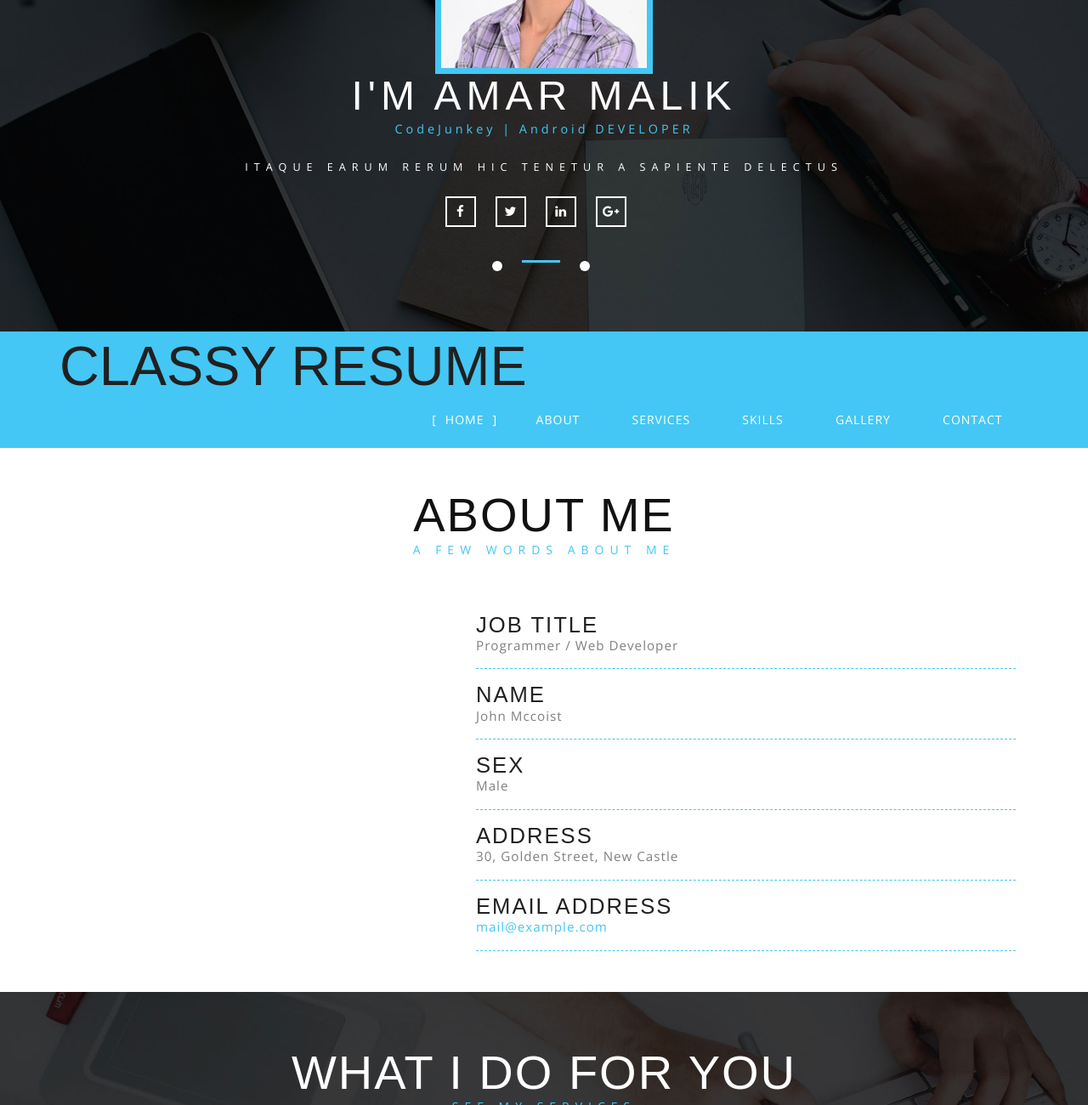
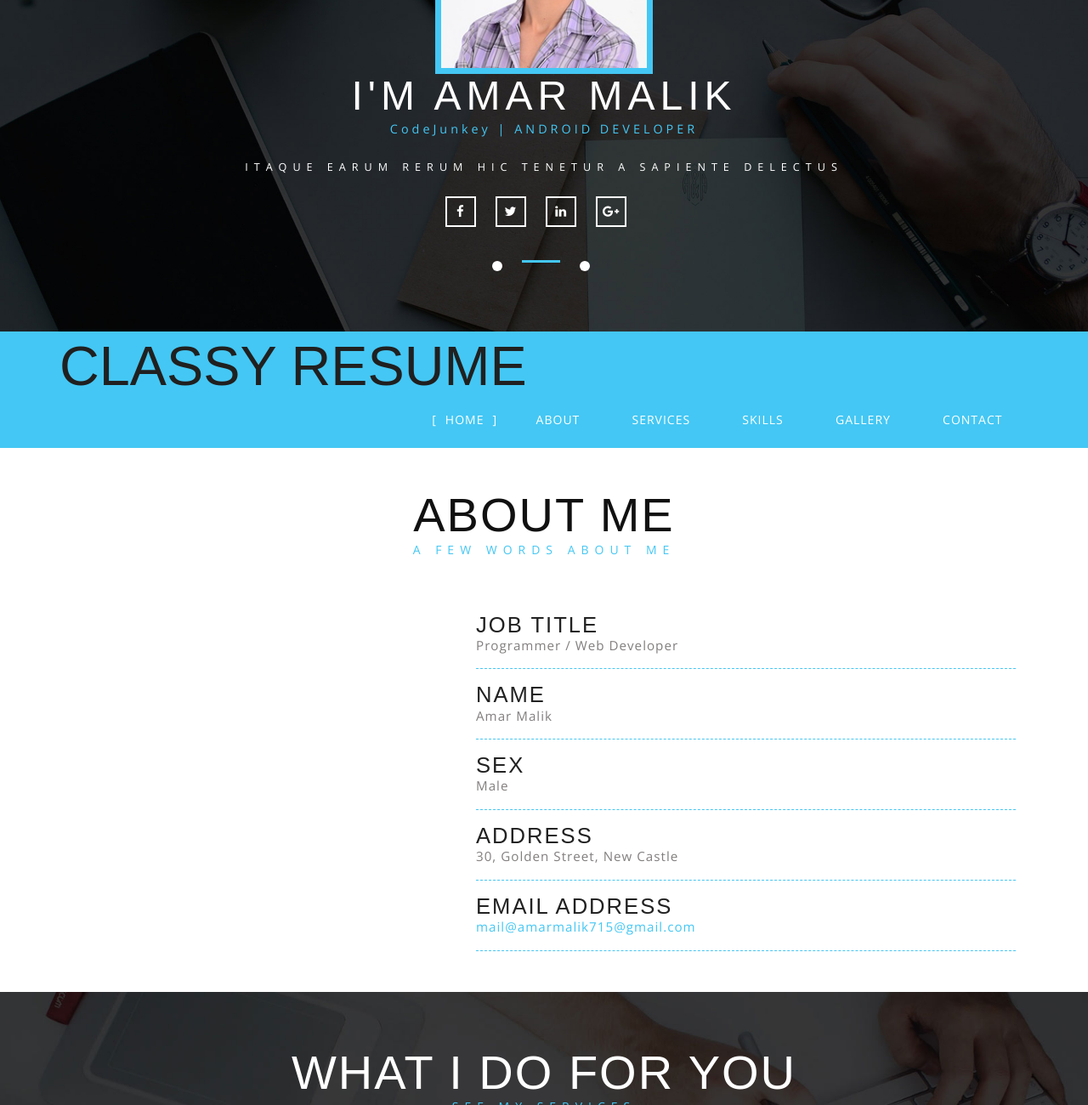
Before and after one commit to amarmalik/amarmalik.github.io, a plain HTML site: page index.html in a window 1280 px wide. Shown: the part 249-1549 px from the top of the page at 85% size. Drawn offline with nearby package versions, Linux system fonts and the light colour scheme; files that its build step writes are made by us from their sources; files whose address does not match are found by name; a web font is replaced by a local one.

Commit message:
Update index.html

```diff
--- a/index.html
+++ b/index.html
@@ -39,7 +39,7 @@ Smartphone Compatible web template, free web designs for Nokia, Samsung, LG, Son
 			<!--Slider-->
 			<img src="images/pic2.jpg" alt=" " class="img-responsive">
 					<h2>I'M Amar Malik</h2>
-					<span>CodeJunkey | Android DEVELOPER</span>
+					<span>CodeJunkey | ANDROID DEVELOPER</span>
 				<div class="callbacks_container">
 					<ul class="rslides" id="slider3">
 						<li>
@@ -131,7 +131,7 @@ Smartphone Compatible web template, free web designs for Nokia, Samsung, LG, Son
 					</div>
 					<div class="w3ls-agile-left-info">
 						<h4>Name</h4>
-						<p>John Mccoist</p>
+						<p>Amar Malik</p>
 					</div>
 					<div class="w3ls-agile-left-info">
 						<h4>Sex</h4>
@@ -143,7 +143,7 @@ Smartphone Compatible web template, free web designs for Nokia, Samsung, LG, Son
 					</div>
 					<div class="w3ls-agile-left-info">
 						<h4>Email Address</h4>
-						<p><a href="mailto:example@email.com">mail@example.com</a></p>
+						<p><a href="mailto:amarmalik715@gmail.com">mail@amarmalik715@gmail.com</a></p>
 					</div>
 				</div>
 				<div class="clearfix"> </div>
```
